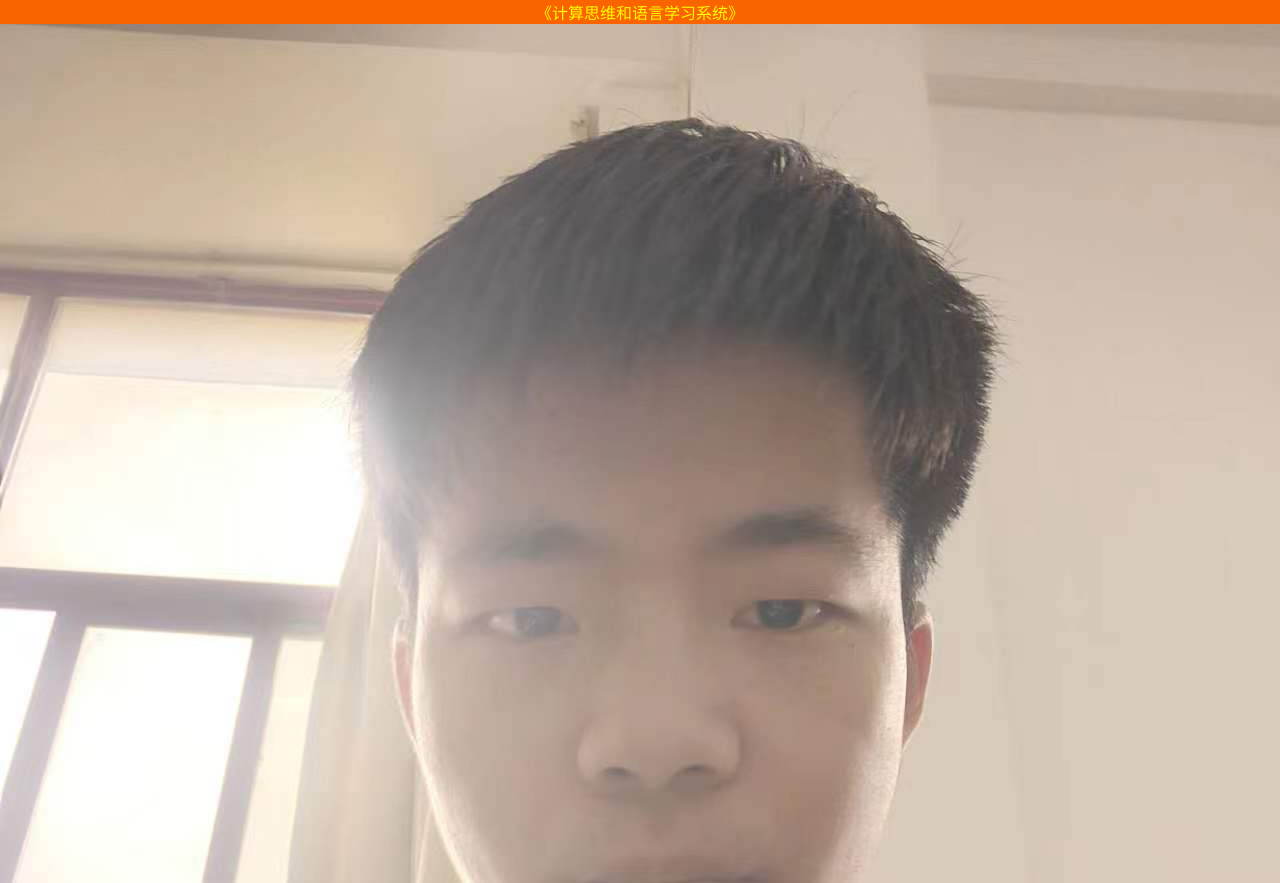
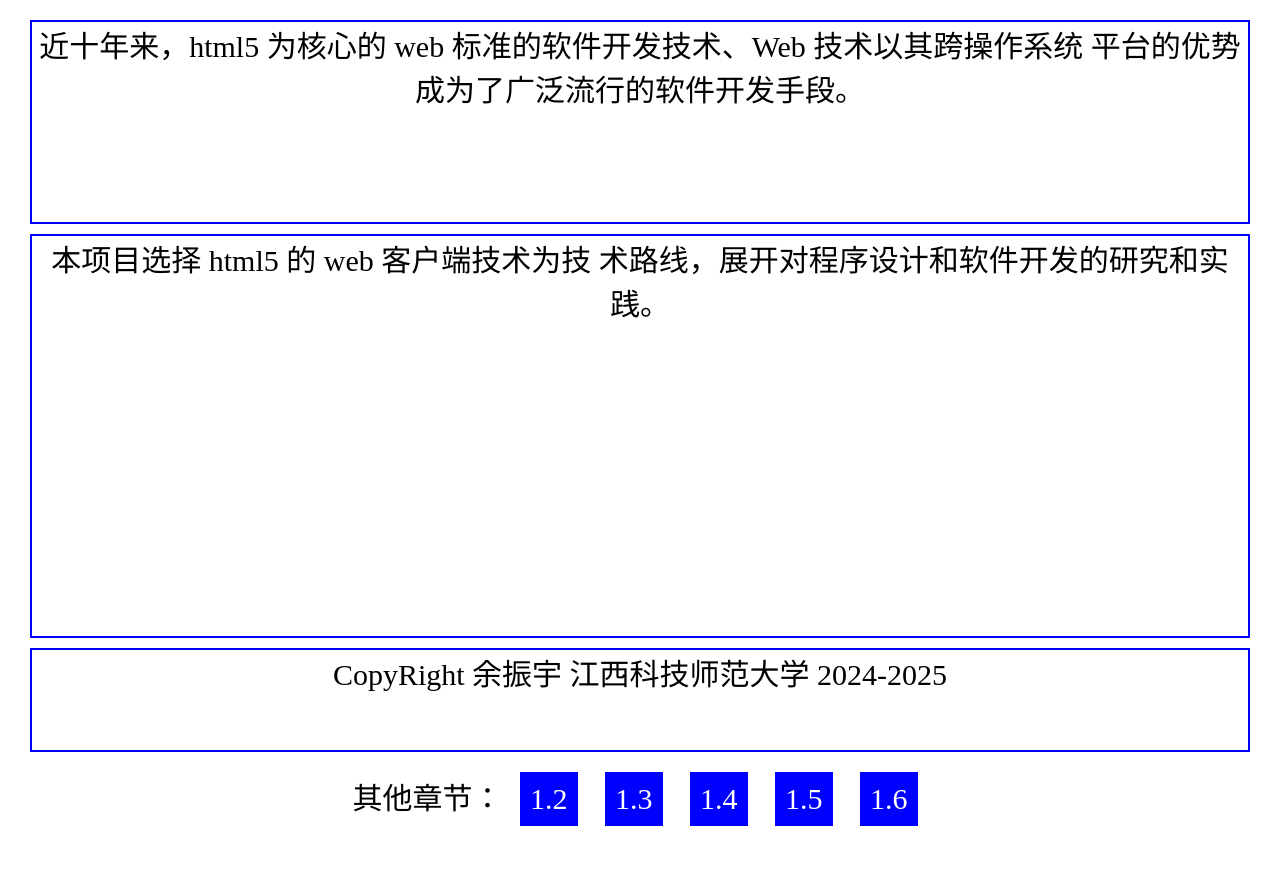
Before and after one commit to yuzhenyu1/yuzhenyu.github.io, a plain HTML site: page index.html in a window 1280 px wide. Shown: the top 883 px of the page. After the commit the page ends 856 px from the top, so only its background shows below. Drawn offline with Linux system fonts and the light colour scheme.

Commit message:
Add files via upload

```diff
--- a/index.html
+++ b/index.html
@@ -2,31 +2,53 @@
 <html lang="en">
  <head>
   <meta charset="UTF-8">
-  <meta name="viewport" content="width=device-width, initial-scale=1">
-  <!--
-   增加这句后，可以看到浏览器的DevTools面板的模拟移动设备状态的变化
-  -->
-  <link rel="stylesheet" href="myCSS.css"/>
-  <title>Welcome to myCTApp</title>
+  <style>
+   *{
+    margin: 10px;
+    text-align: center;
+	font-size:30px ;
+   }
+    header{
+      border: 2px solid blue;
+      height: 200px;
+	   }
+
+    main{
+      border: 2px solid blue;
+      height: 400px;
+    }
+
+    footer{
+      border: 2px solid blue;
+      height: 100px;
+    }
+   a{
+    display: inline-block ;
+	padding:10px ;
+	color: white;
+	background-color: blue;
+	text-decoration: none ;
+   }
+  </style>
+  <title>《WebAppUI设计开发》</title>
  </head>
  <body>
   <header>
-	<p id="lessonName" >
-     《计算思维和语言学习系统》
-    </p>
+    近十年来，html5 为核心的 web 标准的软件开发技术、Web 技术以其跨操作系统
+    平台的优势成为了广泛流行的软件开发手段。
   </header>
-  <nav>
-   <ol id ="listMenus">
-
-   </ol>
-  </nav>
-
-  <section>
-   <img id="teacherFace" src="https://yuzhenyu1.github.io/yuzhenyu.github.io/myFace.jpg">
-
-  </section>
+   <main>
+    本项目选择 html5 的 web 客户端技术为技
+    术路线，展开对程序设计和软件开发的研究和实践。
+   </main>
   <footer>
-   ‘读好书、练思维、勤编程’ ———余振宇@计算思维系列课程@江西科技师范大学 2022--2025
+ 	CopyRight 余振宇 江西科技师范大学 2024-2025
   </footer>
+  其他章节：
+  <a href="1.2.html" target="_blank" >1.2</a>
+  <a href="1.3.html" target="_blank" >1.3</a>
+  <a href="1.4.html" target="_blank" >1.4</a>
+  <a href="1.5.html" target="_blank" >1.5</a>
+  <a href="1.6.html" target="_blank" >1.6</a>
  </body>
 </html>
```
